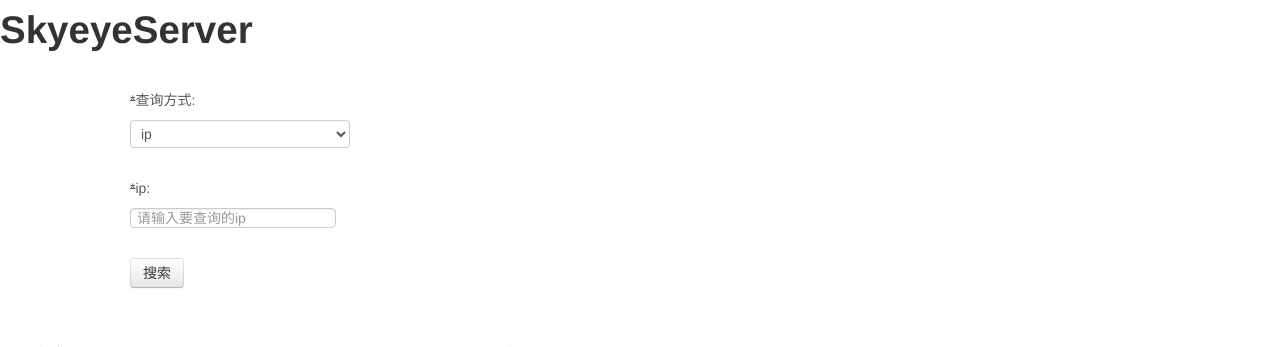
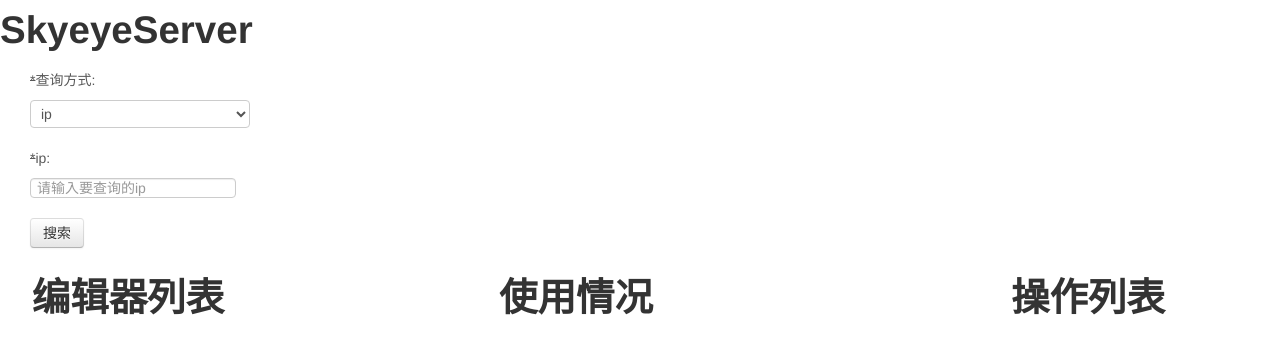
Before and after one commit to Memoryss/skyeye_server, a Django app: page / in a window 1280 px wide. Shown: the top 347 px of the page. Run offline with Django 3.2, Linux system fonts and the light colour scheme; data that the repository does not hold is empty; some libraries are stand-ins or nearby versions.

```diff
--- a/web/static/css/dateRange.css
+++ b/web/static/css/dateRange.css
@@ -271,7 +271,7 @@ input{padding:2px 0 1px;*padding:4px 0 0;_padding:4px 0 0;_height:21px;}
 
 .ta_calendar td.ta_dateRangeSelected{
 	background-position:-164px 2px;
-	color:#fff;
+	color:#6590c1;
 }
 .ta_calendar td.ta_dateRangeGray{
     color: #BBB;
--- a/web/templates/index.html
+++ b/web/templates/index.html
@@ -26,14 +26,14 @@
 			height: 33%;
 		}
 		.list {
-			margin-bottom:20px;
+			margin-bottom:10px;
 			float:left;
 			width:80%;
-			padding-left:100px
+			padding-left:20px
 		}
 		.cont {
 			margin:0 auto;
-			padding:30px;
+			padding:10px;
 			margin-top:0px;
 			text-align:left;
 		}
```
Also changed, not shown: web/static/css/images/calendar_all.png, web/static/images/calendar_all.png.
